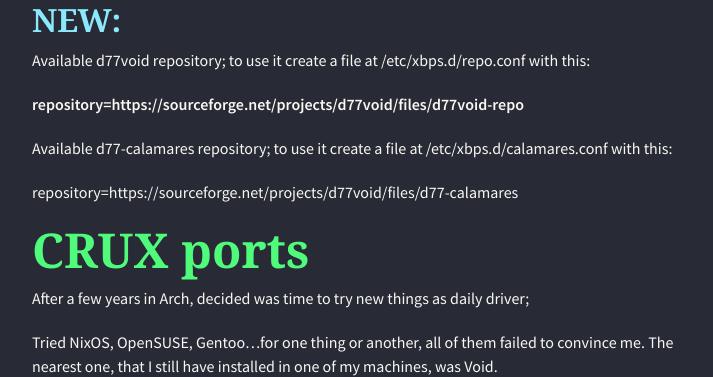
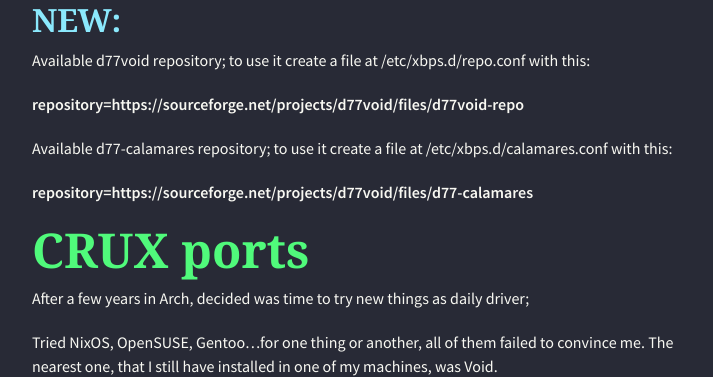
Before and after one commit to dani-77/dani-77.github.io, a Jekyll site: the page built from index.md, in a window 1280 px wide. Shown: the part 2567-2944 px from the top of the page, without its empty margins (283-996 px from the left). Built offline with Jekyll 4.4.1, drawn with Linux system fonts in a browser that asks for light colours; nearby versions of some CDN libraries.

```diff
--- a/index.md
+++ b/index.md
@@ -57,7 +57,9 @@ Available d77void repository; to use it create a file at /etc/xbps.d/repo.conf w
 
 Available d77-calamares repository; to use it create a file at /etc/xbps.d/calamares.conf with this:
 
-repository=https://sourceforge.net/projects/d77void/files/d77-calamares
+**repository=https://sourceforge.net/projects/d77void/files/d77-calamares**
+
+
 # CRUX ports
 
 After a few years in Arch, decided was time to try new things as daily driver;
```
